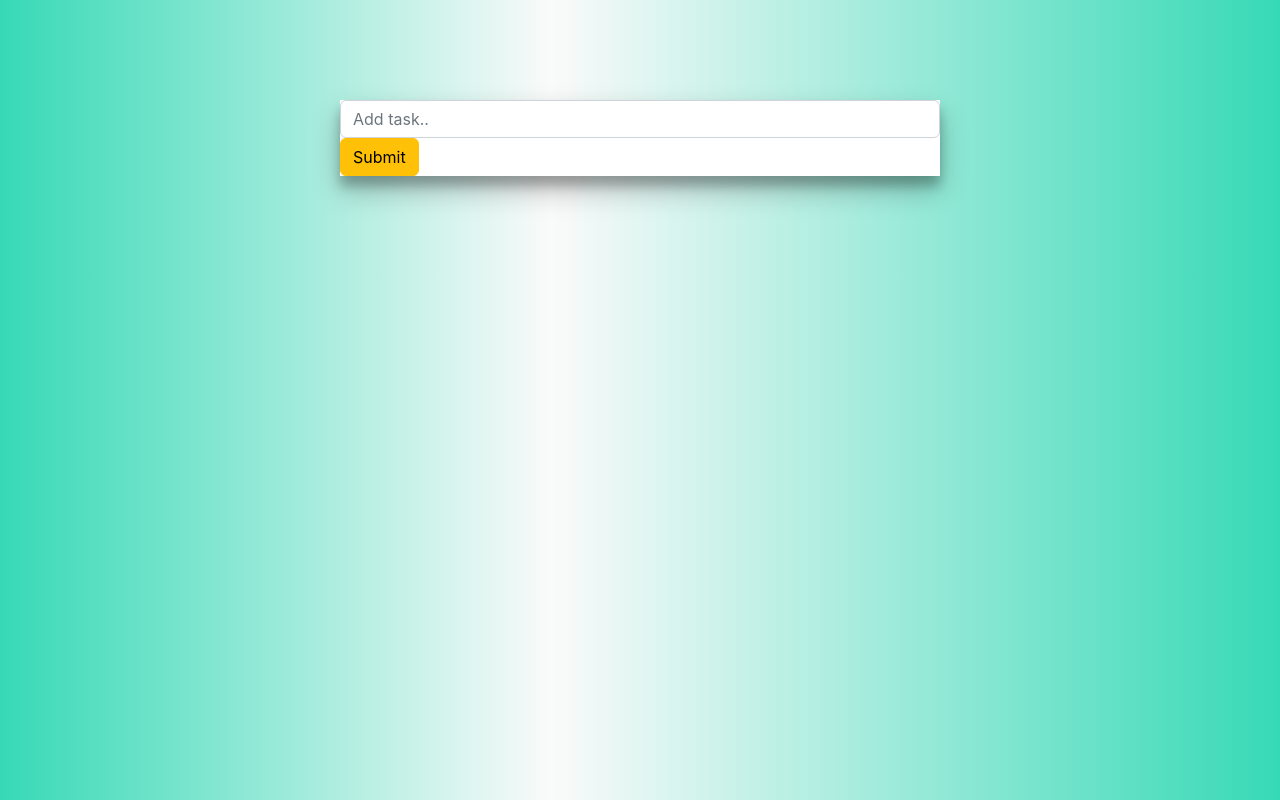
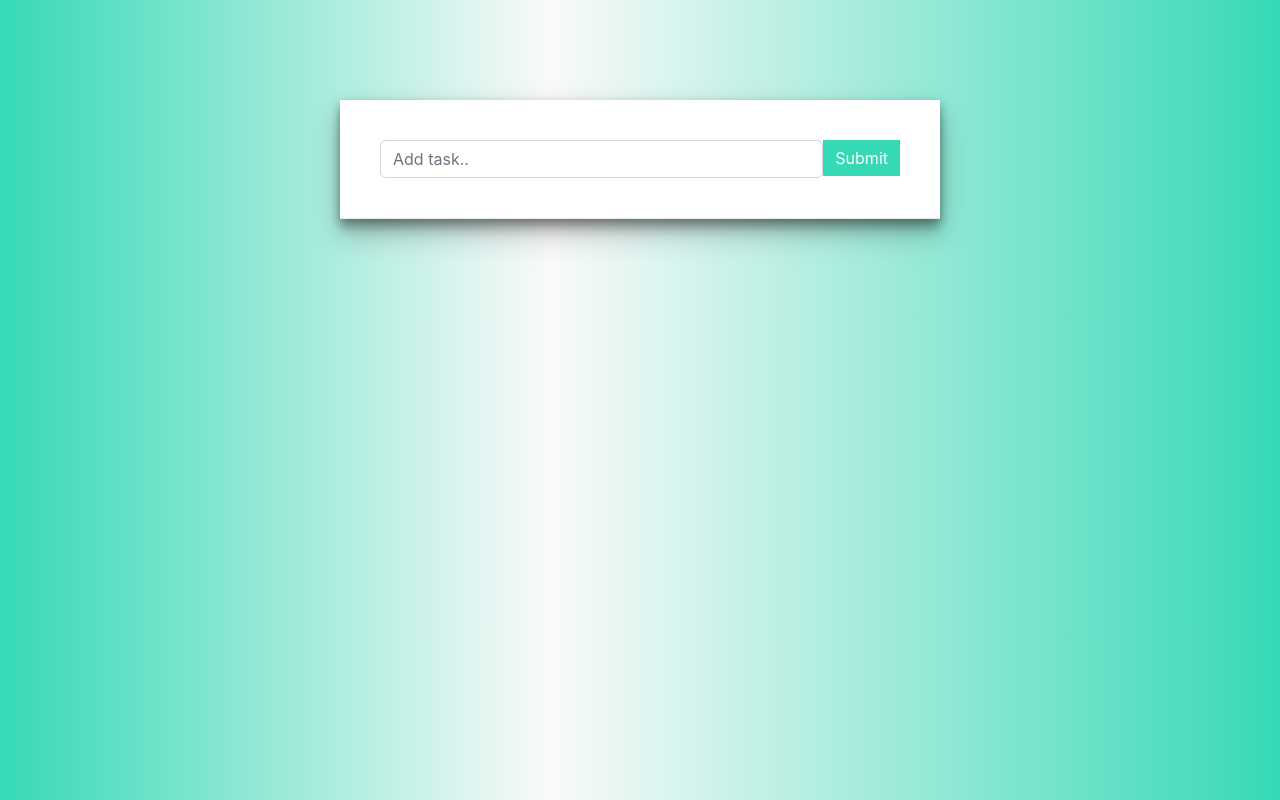
Before and after one commit to CharlesMarcusSmith/Todoreact, a React (Create React App) app in the folder frontend/: page / in a window 1280 px wide. Built offline with nearby package versions, Linux system fonts and the light colour scheme.

Commit message:
CS: CSS updated. className sytax for flex-wrapper corrected.

```diff
--- a/frontend/src/App.css
+++ b/frontend/src/App.css
@@ -1,23 +1,94 @@
 /* body */
 body{
+    /* General Background colour */
     background: rgb(128,128,128);
+    /* Gradient background (Grey, white, greay horizontally */
     background: linear-gradient(90deg, rgba(54,217,182,1) 0%, rgba(250,250,250,1) 43%, rgba(54,217,182,1) 100%);
 
+    /* Here is a visual representation of the different tags within the hierarchy: H1 – Main Title. H2 – Subsection.
+    H3 – Sub-Subsection. H4 – Sub-Sub-Subsection. */
     h1,h2,h3,h4,h5, p, span, strike{
+        /* Our imported front */
         font-family: 'Montserrat', sans-serif;
     }
 }
 
+
 #task-container{
+    /* Dimmensions of this container */
     max-width:600px;
     margin:0 auto;
+    /* Shadow behind the container */
+    /* box-shadow: [horizontal offset] [vertical offset] [blur radius] [optional spread radius] [color]; */
     box-shadow: 0 14px 28px rgba(0,0,0,0.25), 0 10px 10px rgba(0,0,0,0.22);
+    /* Background of this specific container */
     background-color: #fff;
 
+    /* Placement of the box itself - where it is on the page */
     margin-top:100px;
     margin-bottom:100px;
 
+    /* The CSS justify-content property defines how the browser distributes space between and around content items along the
+    main-axis of a flex container, and the inline axis of a grid container. */
+    /* Space around: Distribute items evenly. Items have a half-size space on either end */
     justify-content: space-around;
+    /* The align-items property is related to CSS layout. It effects how elements are aligned both in Flexbox and Grid layouts. */
+    /* flex-start: cross-start margin edge of the items is placed on the cross-start line */
     align-items: flex-start;
 
   }
+
+
+  #form-wrapper{
+    /* An element with position: sticky; is positioned based on the user's scroll position. */
+    position: -webkit-sticky;
+    position: sticky;
+
+    /* The margin-top CSS property sets the margin area on the top of an element. */
+    /* In CSS rem stands for “root em”, a unit of measurement that represents the font size of the root element. */
+    top: 0rem;
+    /* The border shorthand CSS property sets an element's border. It sets the values of border-width, border-style,
+    and border-color. */
+    /* The border-bottom shorthand CSS property sets an element's bottom border.  */
+    border-bottom: 1px solid  #e9e9e9;
+    /* This background colour will overwirte the one in task-container in our case */
+    background-color: #fff;
+    /* Adding an additional layer of shadow */
+    box-shadow: 0 3px 8px rgba(0,0,0,0.25);
+    /* Padding is used to create space around an element's content, inside of any defined borders. */
+    padding:40px;
+  }
+
+  /* Submit button */
+  #submit{
+    /* Color of the button */
+    background-color: #36d9b6;
+    /* Adding this too 100 from 0 makes the button shape rounded instead of square */
+    border-radius: 0;
+    /*Border   */
+    border:0;
+    /* Text color */
+    color: #fff;
+  }
+
+  /* Used to inline the input text box and the button*/
+  .flex-wrapper{
+    display: flex;
+  }
+
+  /*In programming languages, the word container is generally used for structures that can contain more than one element.
+  A wrapper, on the other hand, is something that wraps around a single object to provide more functionality and interface to it.  */
+
+  /* Honestly at this stage, I cant tell what this does and changing it effects nothing */
+  .task-wrapper{
+      cursor: pointer;
+      border-bottom: 1px solid  #e9e9e9;
+      color: #686868;
+      margin:5px;
+      padding:20px;
+  }
+
+  /* Honestly at this stage, I cant tell what this does and changing it effects nothing */
+  .task-wrapper:hover{
+      background-color: #F0F0F0;
+  }
--- a/frontend/src/App.js
+++ b/frontend/src/App.js
@@ -13,7 +13,7 @@ class App extends React.Component{      //inherits from React class
             {/* form: */}
             <form id="form">
               {/* flexbox: */}
-              <div classname="flex-wrapper">
+              <div className="flex-wrapper">
                 {/* Divs for input styling for input field and submit button: */}
                 <div style={{flex:6}}>
                   <input className="form-control" id="title" type="text" name="title" placeholder="Add task.."/>
```
